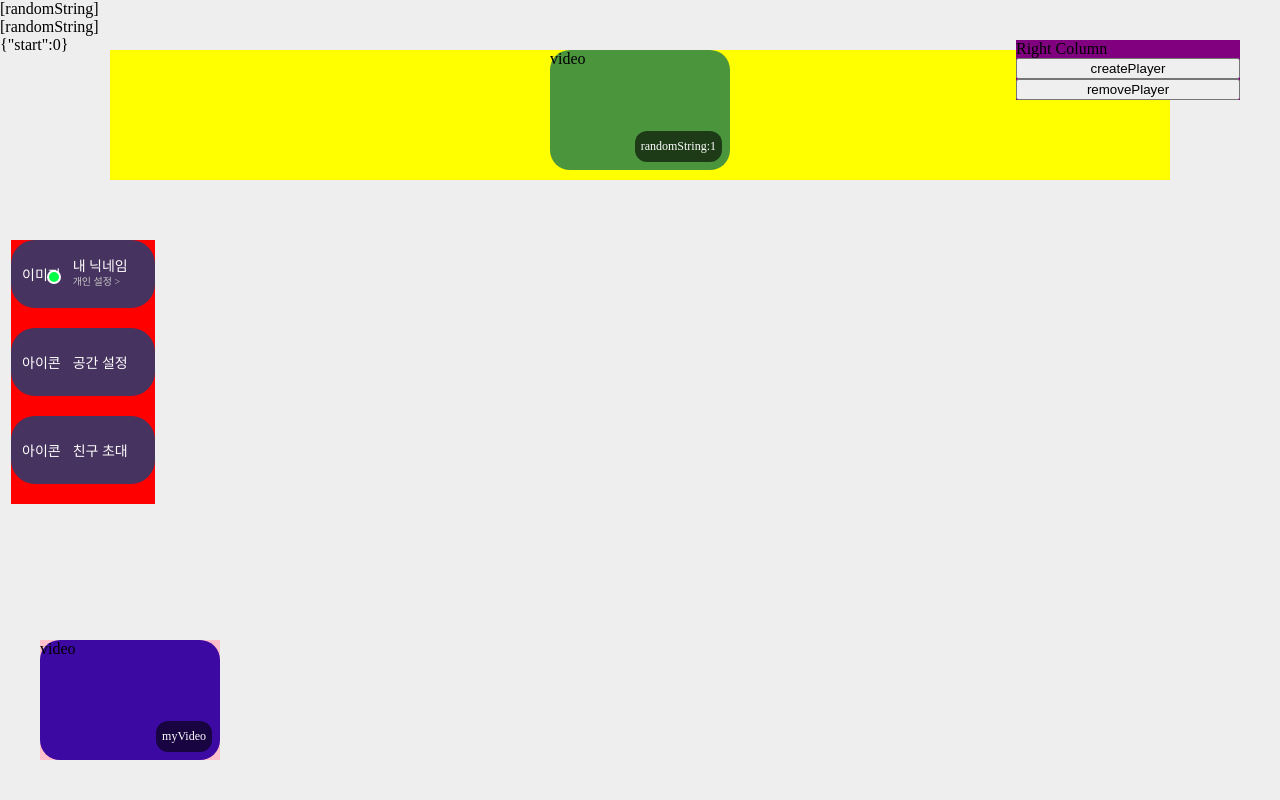
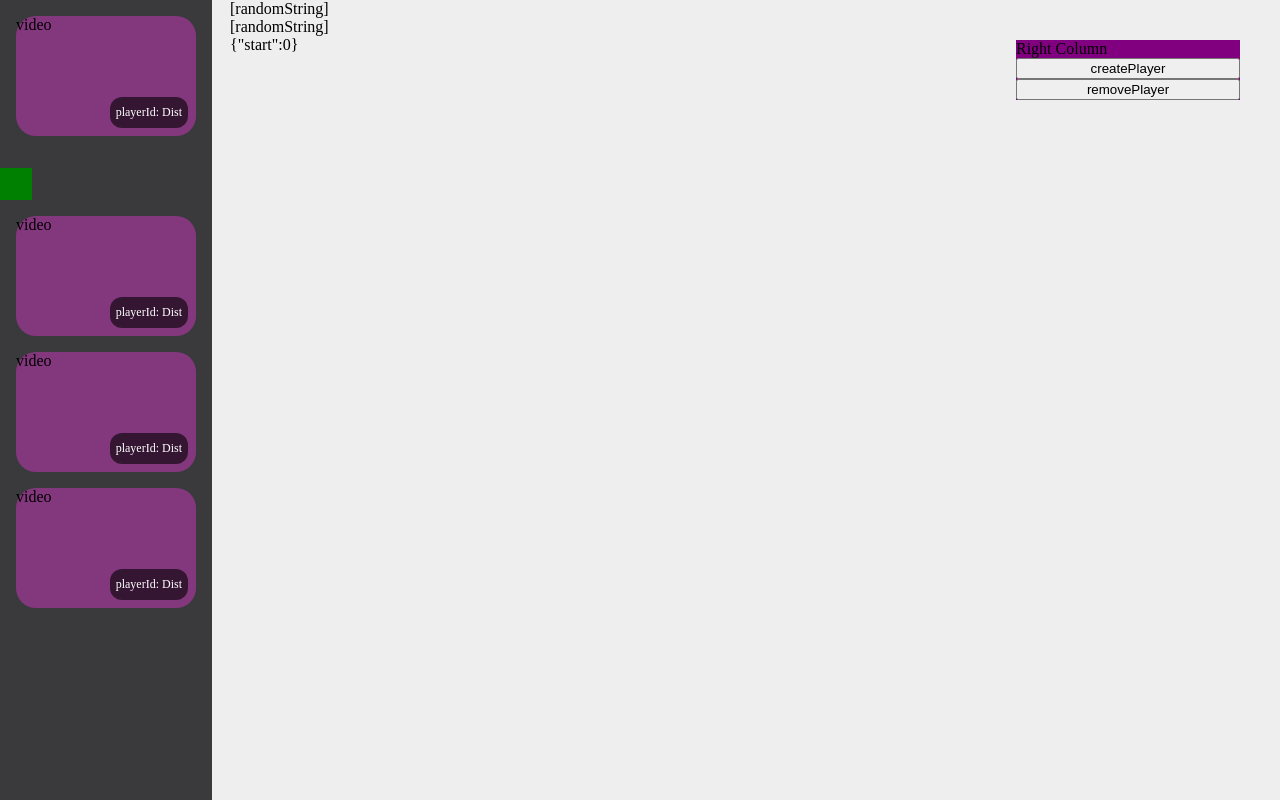
Before and after one commit to jongwow/react-carousel-exercise, a React (Create React App) app: page / in a window 1280 px wide. Built offline with nearby package versions, Linux system fonts and the light colour scheme.

Commit message:
feat: vertical container base 구현

```diff
--- a/src/App.js
+++ b/src/App.js
@@ -2,7 +2,10 @@ import "./App.css";
 import RightColumn from "./RightColumn";
 import LeftColumn from "./LeftColumn";
 import { useEffect, useRef, useState } from "react";
-import GameVideoContainer from "./GameVideoContainer";
+import {
+  GameVideoContainer,
+  GameVideoVerticalContainer,
+} from "./GameVideoContainer";
 
 function App() {
   const innerWidth = useRef(0);
@@ -82,9 +85,9 @@ function App() {
           backgroundColor: "#eeeeee",
         }}
       >
-        <LeftColumn />
+        {/* <LeftColumn /> */}
         <RightColumn setAllPlayer={setAllPlayer} allPlayer={allPlayer} />
-
+        <div style={{ marginLeft: "230px" }}>
           {/* For debugging ====== start ====== */}
           {Object.keys(allPlayer.playerToDist).map((playerId) => (
             <span key={playerId}>[{playerId}]</span>
@@ -97,7 +100,8 @@ function App() {
           <span>{JSON.stringify(activeIndex)}</span>
           {/* For debugging ====== end ====== */}
         </div>
-      <GameVideoContainer
+      </div>
+      <GameVideoVerticalContainer
         activePlayer={activePlayer}
         isOver={isOver}
         addActiveIndex={addActiveIndex}
--- a/src/GameVideoContainer.js
+++ b/src/GameVideoContainer.js
@@ -1,5 +1,7 @@
+import { CarouselLeft, CarouselUp } from "./carousel";
 import MyVideoContainer from "./MyVideoContainer";
 import OtherVideoContainer from "./OtherVideoContainer";
+import VideoBox from "./VideoBox";
 
 function GameVideoContainer({
   activePlayer,
@@ -22,4 +24,90 @@ function GameVideoContainer({
   );
 }
 
-  export default GameVideoContainer;
+function GameVideoVerticalContainer({
+  activePlayer,
+  cameraViewNumber,
+  isOver,
+  addActiveIndex,
+  subActiveIndex,
+}) {
+  return (
+    <>
+      <OtherVideoVerticalContainer
+        activePlayer={activePlayer}
+        isOver={isOver}
+        addActiveIndex={addActiveIndex}
+        subActiveIndex={subActiveIndex}
+        cameraViewNumber={cameraViewNumber}
+      />
+    </>
+  );
+}
+
+function OtherVideoVerticalContainer() {
+  return (
+    <div
+      style={{
+        position: "absolute",
+        height: "100%",
+        width: "212px",
+        left: "0px",
+        top: "0px",
+        backgroundColor: "#3A3A3C",
+        borderRadius: "0px",
+      }}
+    >
+      <div className="vertical-my-video" style={{ margin: "0 auto" }}>
+        <div
+          className="VideoBoxWrapper"
+          style={{
+            width: "180px",
+            height: "120px",
+            margin: "16px auto",
+          }}
+        >
+          <VideoBox text={`playerId: Dist`} />
+        </div>
+      </div>
+
+      <CarouselUp />
+
+      <div
+        className="vertical-other-video-wrapper"
+        style={{ margin: "0 auto" }}
+      >
+        <div
+          className="VideoBoxWrapper"
+          style={{
+            width: "180px",
+            height: "120px",
+            margin: "16px auto",
+          }}
+        >
+          <VideoBox text={`playerId: Dist`} />
+        </div>
+        <div
+          className="VideoBoxWrapper"
+          style={{
+            width: "180px",
+            height: "120px",
+            margin: "16px auto",
+          }}
+        >
+          <VideoBox text={`playerId: Dist`} />
+        </div>
+        <div
+          className="VideoBoxWrapper"
+          style={{
+            width: "180px",
+            height: "120px",
+            margin: "16px auto",
+          }}
+        >
+          <VideoBox text={`playerId: Dist`} />
+        </div>
+      </div>
+    </div>
+  );
+}
+export { GameVideoVerticalContainer, GameVideoContainer };
--- a/src/VideoBox.js
+++ b/src/VideoBox.js
@@ -47,7 +47,13 @@ function GameVideoMenu() {
     >
       <div style={{ marginRight: "12px" }}>{micOn}</div>
       <div style={{ marginRight: "12px" }}>{videoOn}</div>
-      <div>{fullScreen}</div>
+      <div
+        onClick={() => {
+          alert("Hello Mr Park");
+        }}
+      >
+        {fullScreen}
+      </div>
     </div>
   );
 }
@@ -99,3 +105,16 @@ const fullScreen = (
     src={require("./images/v1/full.png").default}
   />
 );
+/**
+ *
+flex: 1;
+padding: 20px 32px;
+padding-bottom: 48px;
+overflow-y: auto;
+
+
+  display: flex;
+  align-items: center;
+  padding-top: 12px;
+  padding-bottom: 12px;
+ */
--- a/src/carousel.js
+++ b/src/carousel.js
@@ -1,2 +1,37 @@
-export const CarouselLeft = (props) => (<div style={{width: "32px", height: "32px", backgroundColor:'green',marginLeft: 8, marginRight: 8, marginTop: 44}} {...props}></div>)
-export const CarouselRight = (props) => (<div style={{width: "32px", height: "32px", backgroundColor:'green',marginLeft: 8, marginRight: 8, marginTop: 44}} {...props}></div>)
+export const CarouselLeft = (props) => (
+  <div
+    style={{
+      width: "32px",
+      height: "32px",
+      backgroundColor: "green",
+      marginLeft: 8,
+      marginRight: 8,
+      marginTop: 44,
+    }}
+    {...props}
+  ></div>
+);
+export const CarouselRight = (props) => (
+  <div
+    style={{
+      width: "32px",
+      height: "32px",
+      backgroundColor: "green",
+      marginLeft: 8,
+      marginRight: 8,
+      marginTop: 44,
+    }}
+    {...props}
+  ></div>
+);
+export const CarouselUp = (props) => (
+  <div
+    style={{
+      width: "32px",
+      height: "32px",
+      backgroundColor: "green",
+      marginTop: 32,
+    }}
+    {...props}
+  ></div>
+);
```
Lines whose indentation alone changed are shown as unchanged.
